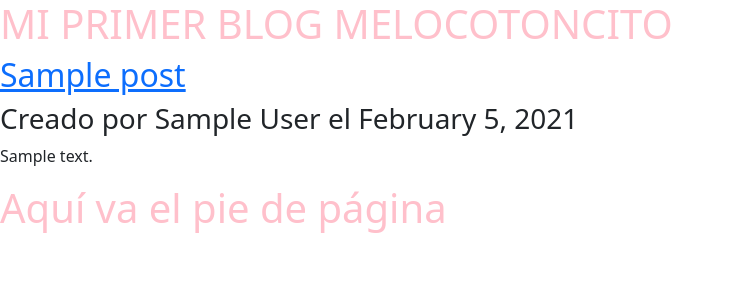
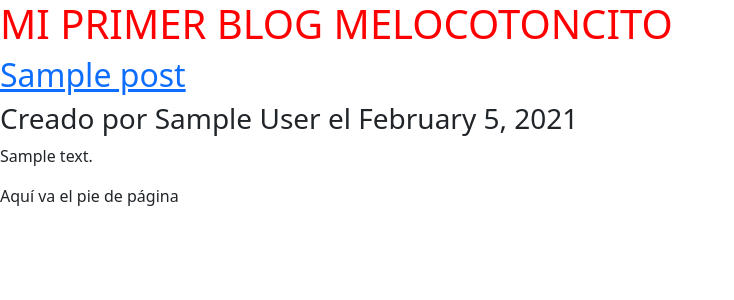
Before and after one commit to EsterAguilar/melocoton, a WordPress theme: template index.php in a window 1280 px wide. Shown: the top 300 px of the page, without its empty margins (0-734 px from the left). Run offline with PHP 8.4 and a stand-in for WordPress, Linux system fonts and the light colour scheme; the site name, menu and one post (Sample post) are stand-ins, and other content is empty; some libraries are stand-ins or nearby versions.

Commit message:
conociendo wp

```diff
--- a/footer.php
+++ b/footer.php
@@ -1,6 +1,8 @@
 
 <footer>
-    <h1>Aquí va el pie de página</h1>
+
+    <p>Aquí va el pie de página</p>
+
 </footer>
 
 <?php wp_footer ();?>
--- a/style.css
+++ b/style.css
@@ -16,5 +16,5 @@ body{
 }
 
 h1{
-    color: pink;
+    color: red;
 }
```
